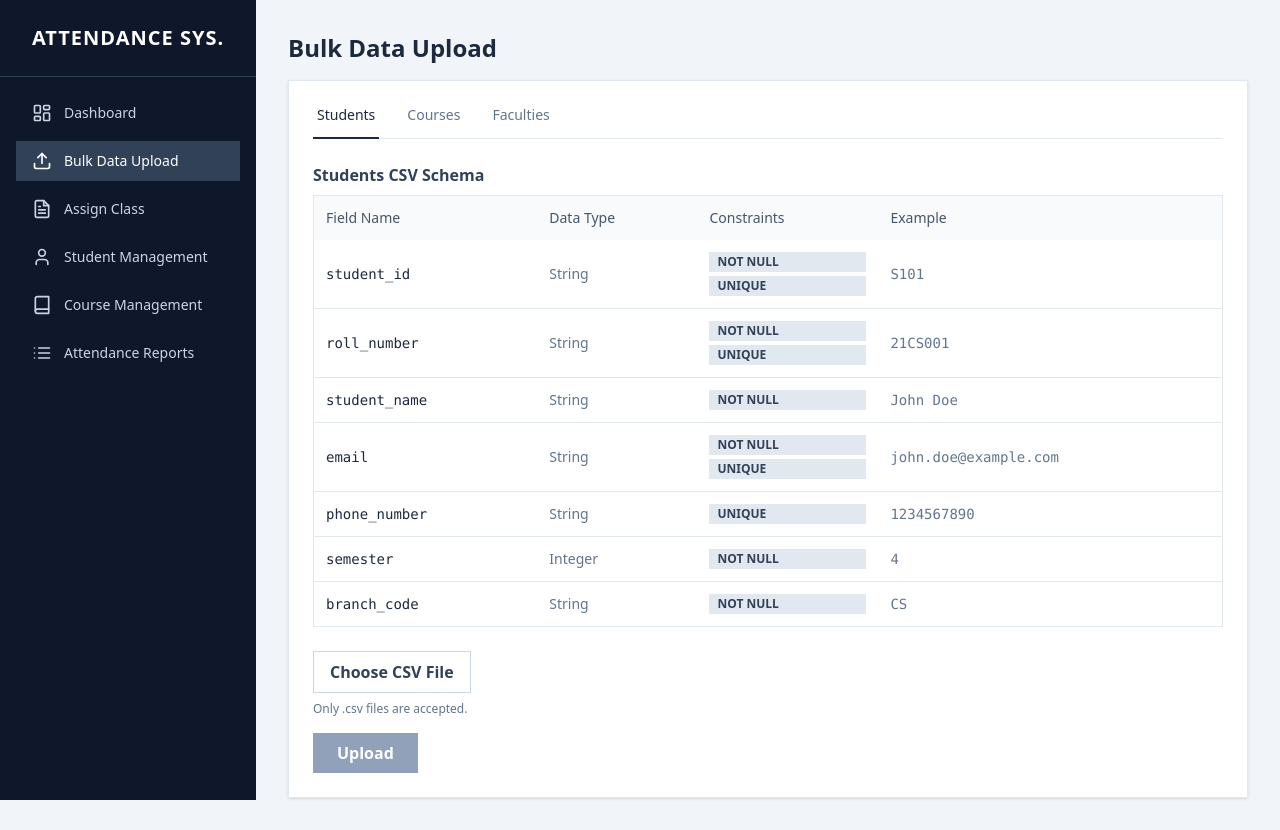
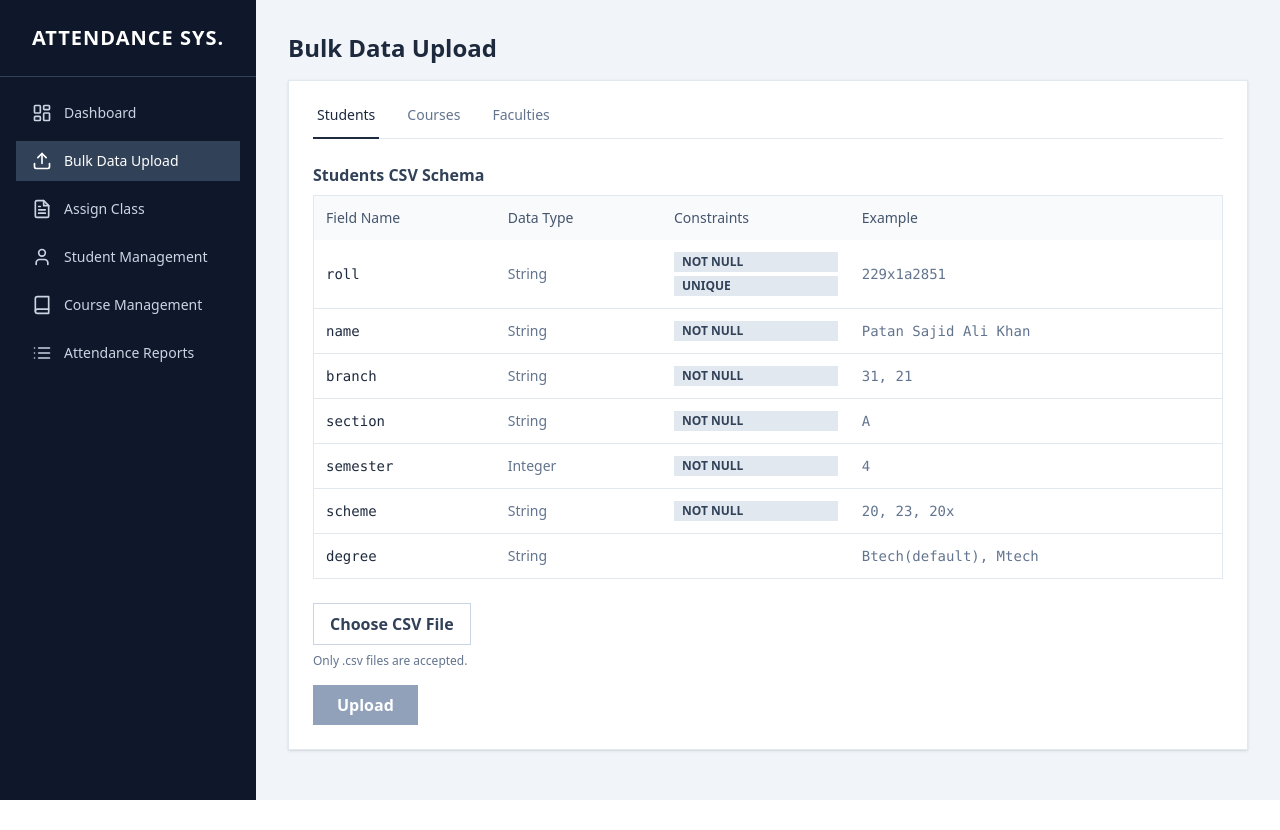
Before and after one commit to sajid-ali-khan/attendance-app-v3, a React (Vite) app in the folder frontend/admin-dashboard-v2/: page /bulk-upload in a window 1280 px wide. After the commit the page ends 800 px from the top, so only its background shows below. Built offline with nearby package versions, Linux system fonts and the light colour scheme.

Commit message:
updated schema table details

```diff
--- a/frontend/admin-dashboard-v2/src/constants/data.js
+++ b/frontend/admin-dashboard-v2/src/constants/data.js
@@ -2,34 +2,34 @@ export const SCHEMA_DATA = {
   students: {
     title: 'Students CSV Schema',
     fields: [
-        { fieldName: 'student_id', dataType: 'String', required: true, unique: true, example: 'S101' },
-        { fieldName: 'roll_number', dataType: 'String', required: true, unique: true, example: '21CS001' },
-        { fieldName: 'student_name', dataType: 'String', required: true, unique: false, example: 'John Doe' },
-        { fieldName: 'email', dataType: 'String', required: true, unique: true, example: 'john.doe@example.com' },
-        { fieldName: 'phone_number', dataType: 'String', required: false, unique: true, example: '1234567890' },
+        { fieldName: 'roll', dataType: 'String', required: true, unique: true, example: '229x1a2851' },
+        { fieldName: 'name', dataType: 'String', required: true, unique: false, example: 'Patan Sajid Ali Khan' },
+        { fieldName: 'branch', dataType: 'String', required: true, unique: false, example: '31, 21' },
+        { fieldName: 'section', dataType: 'String', required: true, unique: false, example: 'A' },
         { fieldName: 'semester', dataType: 'Integer', required: true, unique: false, example: '4' },
-        { fieldName: 'branch_code', dataType: 'String', required: true, unique: false, example: 'CS' },
+        { fieldName: 'scheme', dataType: 'String', required: true, unique: false, example: '20, 23, 20x' },
+        { fieldName: 'degree', dataType: 'String', required: false, unique: false, example: 'Btech(default), Mtech' },
     ]
   },
   courses: {
     title: 'Courses CSV Schema',
     fields: [
-        { fieldName: 'course_id', dataType: 'String', required: true, unique: true, example: 'C202' },
-        { fieldName: 'course_name', dataType: 'String', required: true, unique: false, example: 'Data Structures' },
-        { fieldName: 'course_code', dataType: 'String', required: true, unique: true, example: 'CS202' },
+        { fieldName: 'degree', dataType: 'String', required: true, unique: false, example: 'Btech' },
+        { fieldName: 'scheme', dataType: 'String', required: true, unique: false, example: '20, 23, 20x' },
+        { fieldName: 'branch', dataType: 'String', required: true, unique: false, example: '12, 32' },
         { fieldName: 'semester', dataType: 'Integer', required: true, unique: false, example: '4' },
-        { fieldName: 'branch_code', dataType: 'String', required: true, unique: false, example: 'CS' },
-        { fieldName: 'credits', dataType: 'Integer', required: true, unique: false, example: '4' },
+        { fieldName: 'scode', dataType: 'String', required: true, unique: false, example: 'DAA, MEFA' },
+        { fieldName: 'subname', dataType: 'String', required: true, unique: false, example: 'Data Structures, Android Development Lab' },
     ]
   },
   faculties: {
     title: 'Faculties CSV Schema',
     fields: [
-        { fieldName: 'faculty_id', dataType: 'String', required: true, unique: true, example: 'F303' },
-        { fieldName: 'faculty_name', dataType: 'String', required: true, unique: false, example: 'Dr. Jane Smith' },
-        { fieldName: 'email', dataType: 'String', required: true, unique: true, example: 'jane.smith@example.com' },
-        { fieldName: 'phone_number', dataType: 'String', required: false, unique: true, example: '0987654321' },
-        { fieldName: 'department_code', dataType: 'String', required: true, unique: false, example: 'CS' },
+        { fieldName: 'empid', dataType: 'Integer', required: true, unique: true, example: '1001' },
+        { fieldName: 'pwd', dataType: 'String', required: true, unique: false, example: '12345, sajid@1234' },
+        { fieldName: 'gender', dataType: 'String', required: false, unique: false, example: 'Female, Male' },
+        { fieldName: 'salutation', dataType: 'String', required: false, unique: false, example: 'Dr., Prof.' },
+        { fieldName: 'name', dataType: 'String', required: true, unique: false, example: 'Zahoor Ul Haq' },
     ]
   },
 };
```
